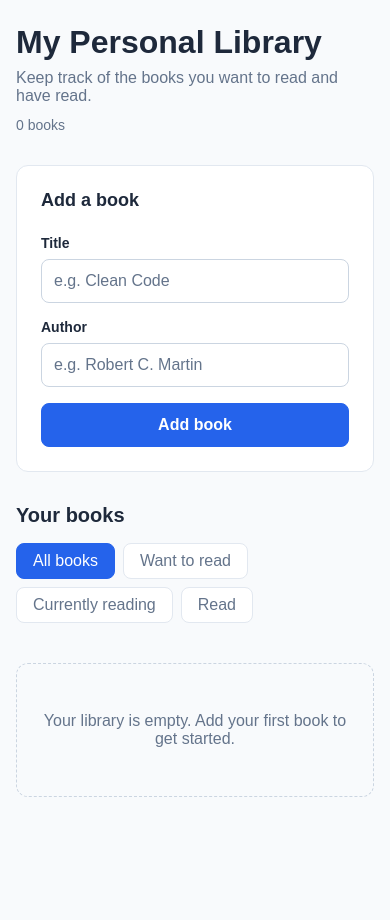
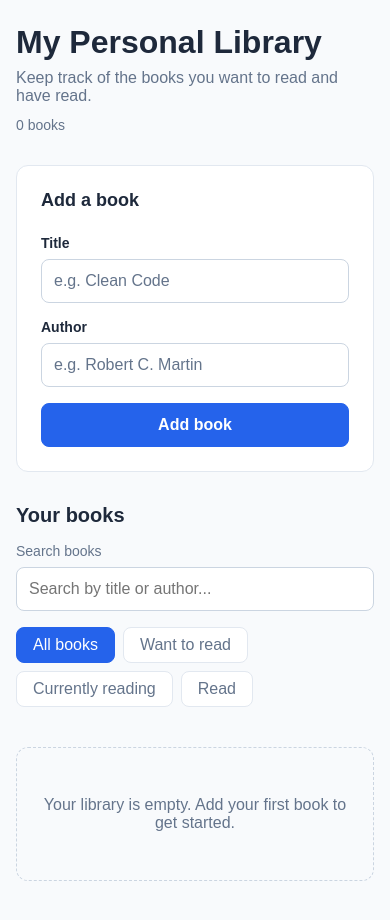
Before and after one commit to koninos/personal-library, a React (Vite) app in the folder client/: page / in a window 390 px wide. Shown: the top 920 px of the page. Before the commit the page ends 845 px from the top, so only its background shows below. Built offline with nearby package versions, Linux system fonts and the light colour scheme.

Commit message:
Implement in memory search for books

```diff
--- a/client/src/app.tsx
+++ b/client/src/app.tsx
@@ -10,11 +10,20 @@ export type BookFilter = "all" | BookStatus;
 function App() {
   const [books, setBooks] = useState<Book[]>([]);
   const [activeFilter, setActiveFilter] = useState<BookFilter>("all");
+  const [searchQuery, setSearchQuery] = useState("");
 
-  const filteredBooks =
-    activeFilter === "all"
-      ? books
-      : books.filter((book) => book.status === activeFilter);
+  const filteredBooks = books.filter((book) => {
+    const matchesStatus =
+      activeFilter === "all" || book.status === activeFilter;
+
+    const query = searchQuery.trim().toLowerCase();
+
+    const matchesSearch =
+      book.title.toLowerCase().includes(query) ||
+      book.author.toLowerCase().includes(query);
+
+    return matchesStatus && matchesSearch;
+  });
 
   function handleAddBook(newBook: BookFormData) {
     const book: Book = {
@@ -59,7 +68,15 @@ function App() {
         <div className="library__toolbar">
           <h2>Your books</h2>
 
-          {/* Search will go here. */}
+          <label className="library__search">
+            <span className="library__search-label">Search books</span>
+            <input
+              type="search"
+              value={searchQuery}
+              onChange={(event) => setSearchQuery(event.target.value)}
+              placeholder="Search by title or author..."
+            />
+          </label>
         </div>
 
         <BookFilters
--- a/client/src/styles/main.scss
+++ b/client/src/styles/main.scss
@@ -52,11 +52,41 @@ button {
 }
 
 .library__toolbar {
+  display: flex;
+  justify-content: space-between;
+  align-items: center;
   margin-bottom: $space-4;
+  gap: $space-4;
 
   h2 {
     margin: 0;
     font-size: $font-size-xl;
+  }
+}
+
+.library__search {
+  display: flex;
+  flex-direction: column;
+  gap: $space-2;
+
+  &-label {
+    font-size: $font-size-sm;
+    color: var(--color-text-muted);
+  }
+
+  input {
+    min-width: 260px;
+    padding: $space-3;
+    border: 1px solid var(--color-border-strong);
+    border-radius: $radius-sm;
+    background: var(--color-surface);
+    color: var(--color-text);
+    font: inherit;
+
+    &:focus-visible {
+      outline: 2px solid var(--color-primary);
+      outline-offset: 2px;
+    }
   }
 }
 
@@ -71,4 +101,14 @@ button {
     flex-direction: column;
     gap: $space-3;
   }
+
+  .library__toolbar {
+    align-items: stretch;
+    flex-direction: column;
+  }
+
+  .library__search input {
+    min-width: 0;
+    width: 100%;
+  }
 }
```
